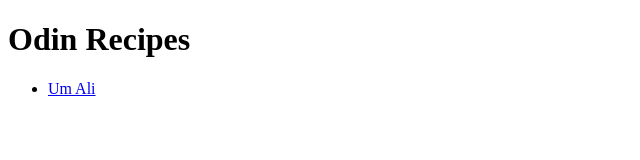
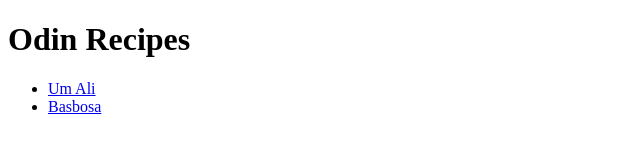
Before and after one commit to ammayi/odin-recipes, a plain HTML site: page index.html in a window 1280 px wide. Shown: the full height of the page, 0-640 px from the left. Drawn offline with Linux system fonts and the light colour scheme.

Commit message:
update index

```diff
--- a/index.html
+++ b/index.html
@@ -12,7 +12,9 @@
         <li>
             <a href="recipes/um-ali.html">Um Ali</a>
         </li>
-
+        <li>
+            <a href="recipes/basbosa.html">Basbosa</a>
+        </li>
     </ul>
 
 </body>
```
